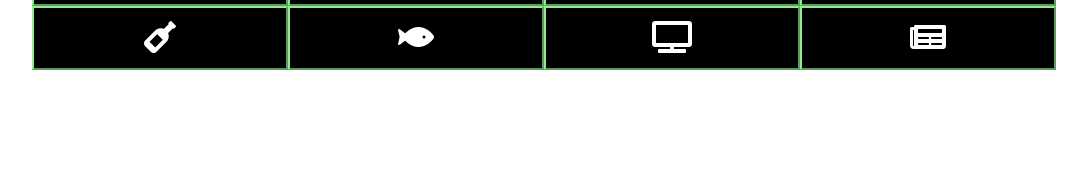
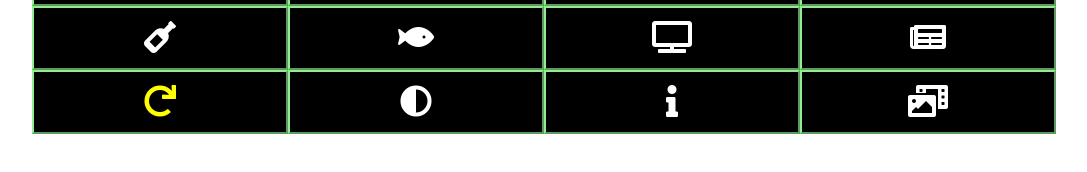
Before and after one commit to derektypist/iconic-jquery-keypad, a plain HTML site: page index.html in a window 1280 px wide. Shown: the part 350-522 px from the top of the page, without its empty margins (96-1183 px from the left). Drawn offline with nearby package versions, Linux system fonts and the light colour scheme.

Commit message:
Added fifth row at index.html

```diff
--- a/css/style.css
+++ b/css/style.css
@@ -29,7 +29,7 @@ body {
 }
 
 /* Buttons */
-#refresh {
+#reset {
     color: yellow;
 }
 
--- a/index.html
+++ b/index.html
@@ -53,7 +53,13 @@
             <button id="news" title="News"><i class="fas fa-newspaper"></i></button>
         </article>
 
-
+        <!-- Set Up Fifth Row -->
+        <article class="row">
+            <button id="reset" title="Reset"><i class="fas fa-redo"></i></button>
+            <button id="settings" title="Settings"><i class="fas fa-adjust"></i></button>
+            <button id="info" title="Information"><i class="fas fa-info"></i></button>
+            <button id="photovideo" title="Photo/Video"><i class="fas fa-photo-video"></i></button>
+        </article>
 
 
     </section>
```
